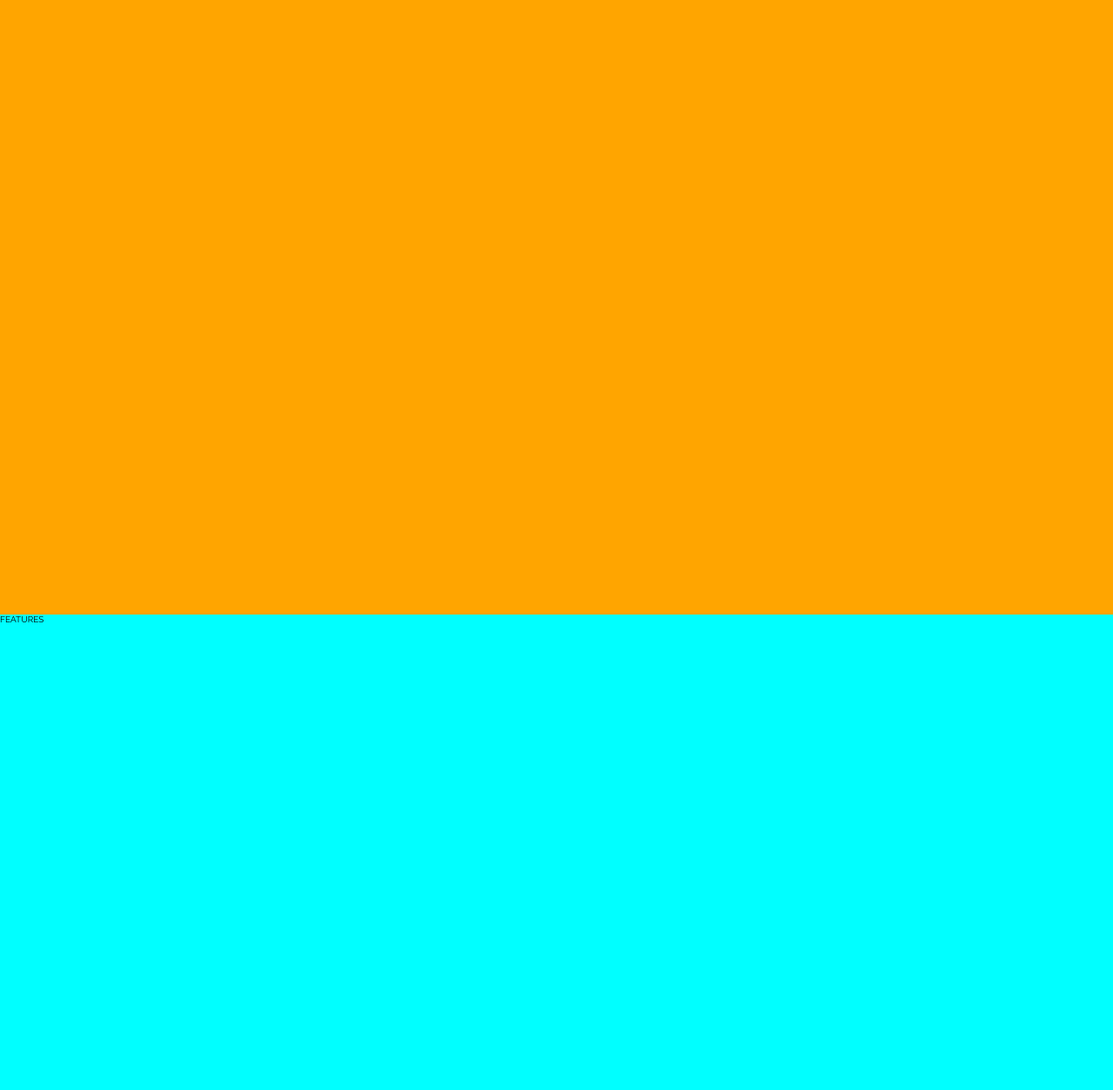
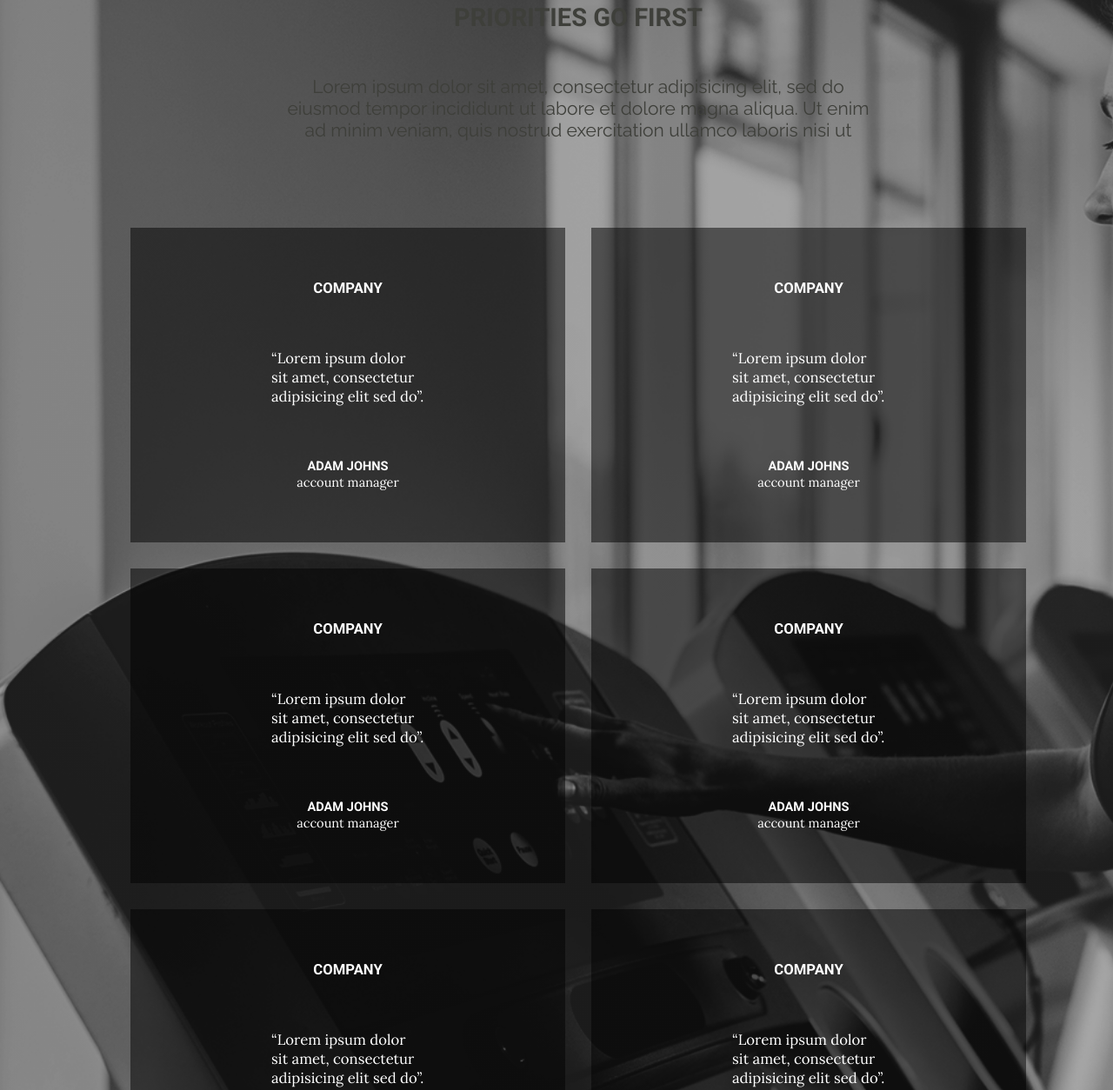
Before and after one commit to st-rkalinov/fitness-gym-website-design, a website: page index.html in a window 1280 px wide. Shown: the part 1753-3007 px from the top of the page at 87% size. Drawn offline with Linux system fonts and the light colour scheme.

Commit message:
finish section "opinions"

```diff
--- a/index.html
+++ b/index.html
@@ -7,6 +7,7 @@
     <link rel="stylesheet" href="css/style.comp.css">
     <link href="https://fonts.googleapis.com/css?family=Raleway:400,500,700,800,900&display=swap" rel="stylesheet">
     <link href="https://fonts.googleapis.com/css?family=Roboto:700&display=swap" rel="stylesheet">
+    <link href="https://fonts.googleapis.com/css?family=Lora&display=swap" rel="stylesheet">
     <title>Fitness Gym</title>
 </head>
 <body class="container">
@@ -63,7 +64,83 @@
             ullamco laboris nisi ut aliqolore.</p>
     </div>
 </section>
+
 <section class="section-opinions">
+    <h3 class="heading-3 heading-3--opinions">Priorities go first</h3>
+
+    <p class="section-opinions__text">Lorem ipsum dolor sit amet, consectetur adipisicing elit, sed do eiusmod tempor
+        incididunt ut labore
+        et dolore magna aliqua. Ut enim ad minim veniam, quis nostrud exercitation ullamco laboris nisi ut </p>
+
+    <div class="section-opinions__opinions">
+        <div class="opinion-card">
+            <p class="opinion-card__title">company</p>
+            <p class="opinion-card__text">“Lorem ipsum dolor
+                sit amet, consectetur
+                adipisicing elit sed do”.</p>
+            <div class="opinion-card__author-info">
+                <p class="opinion-card__author">adam johns</p>
+                <p class="opinion-card__author-position">account manager</p>
+            </div>
+        </div>
+
+        <div class="opinion-card">
+            <p class="opinion-card__title">company</p>
+            <p class="opinion-card__text">“Lorem ipsum dolor
+                sit amet, consectetur
+                adipisicing elit sed do”.</p>
+
+            <div class="opinion-card__author-info">
+                <p class="opinion-card__author">adam johns</p>
+                <p class="opinion-card__author-position">account manager</p>
+            </div>
+        </div>
+
+        <div class="opinion-card">
+            <p class="opinion-card__title">company</p>
+            <p class="opinion-card__text">“Lorem ipsum dolor
+                sit amet, consectetur
+                adipisicing elit sed do”.</p>
+            <div class="opinion-card__author-info">
+                <p class="opinion-card__author">adam johns</p>
+                <p class="opinion-card__author-position">account manager</p>
+            </div>
+        </div>
+
+        <div class="opinion-card">
+            <p class="opinion-card__title">company</p>
+            <p class="opinion-card__text">“Lorem ipsum dolor
+                sit amet, consectetur
+                adipisicing elit sed do”.</p>
+            <div class="opinion-card__author-info">
+                <p class="opinion-card__author">adam johns</p>
+                <p class="opinion-card__author-position">account manager</p>
+            </div>
+        </div>
+
+        <div class="opinion-card">
+            <p class="opinion-card__title">company</p>
+            <p class="opinion-card__text">“Lorem ipsum dolor
+                sit amet, consectetur
+                adipisicing elit sed do”.</p>
+            <div class="opinion-card__author-info">
+                <p class="opinion-card__author">adam johns</p>
+                <p class="opinion-card__author-position">account manager</p>
+            </div>
+        </div>
+
+        <div class="opinion-card">
+            <p class="opinion-card__title">company</p>
+            <p class="opinion-card__text">“Lorem ipsum dolor
+                sit amet, consectetur
+                adipisicing elit sed do”.</p>
+            <div class="opinion-card__author-info">
+                <p class="opinion-card__author">adam johns</p>
+                <p class="opinion-card__author-position">account manager</p>
+            </div>
+        </div>
+    </div>
+
 
 </section>
 <section class="section-features">
--- a/sass/base/_base.scss
+++ b/sass/base/_base.scss
@@ -25,9 +25,9 @@
     grid-template-columns: [full-start] 15rem [middle-start] repeat(3, [col-start] 1fr [col-end]) [middle-end full-end];
     grid-template-rows: [emptybar-start] 3.5vh [emptybar-end nav-start] 6vh
     [nav-end header-start] 110vh
-    [header-end about-us-start] 55vh
+    [header-end about-us-start] minmax(55vh, auto)
     [about-us-end our-thinking-start] minmax(33vh, auto)
-    [our-thinking-end opinions-start] 100vh
+    [our-thinking-end opinions-start] minmax(132vh, auto)
     [opinions-end features-start] 90vh
     [features-end quote1-start] 20vh
     [quote1-end thought-start] 70vh
--- a/sass/base/_typography.scss
+++ b/sass/base/_typography.scss
@@ -8,11 +8,16 @@
 
 .heading-3 {
   font-size: 2.9rem;
-  color: #3e3f3a;
+  color: $color-tertiary;
   text-transform: uppercase;
 
   &--about-us {
     font-weight: 900;
+  }
+
+  &--opinions {
+    font-family: $font-secondary;
+    grid-column: 2 / span 1;
   }
 }
 
--- /dev/null
+++ b/sass/components/_opinion-card.scss
@@ -0,0 +1,43 @@
+.opinion-card {
+  background-color: rgba(black, .5);
+  display: grid;
+  grid-template-rows: 1fr repeat(3, max-content) 1fr;
+  grid-template-columns: 1fr minmax(17.6rem, 1fr) 1fr;
+  grid-row-gap: 6rem;
+  justify-items: center;
+  color: $color-primary;
+
+
+  &__title {
+    font-size: 1.67rem;
+    grid-row: 2 / span 1;
+    grid-column: 2 / span 1;
+    font-family: $font-secondary;
+    text-transform: uppercase;
+
+  }
+
+  &__text {
+    font-size: 1.67rem;
+    font-family: $font-tertiary;
+    grid-row: 3 / span 1;
+    grid-column: 2 / span 1;
+  }
+
+  &__author-info {
+    grid-row: 4 / span 1;
+    grid-column: 2 / span 1;
+    text-align: center;
+  }
+
+  &__author {
+    font-size: 1.46rem;
+    font-family: $font-secondary;
+    text-transform: uppercase;
+  }
+
+  &__author-position {
+    font-size: 1.46rem;
+    font-family: $font-tertiary;
+  }
+}
--- a/sass/main.scss
+++ b/sass/main.scss
@@ -4,6 +4,7 @@
 @import "base/typography";
 
 @import "components/buttons";
+@import "components/opinion-card";
 
 @import "layout/navigation";
 @import "layout/header";
--- a/sass/pages/_home.scss
+++ b/sass/pages/_home.scss
@@ -11,9 +11,10 @@
   text-align: center;
 
   &__text {
-    color: #3e3f3a;
+    color: $color-tertiary;
     font-size: 1.9rem;
     padding-top: 4rem;
+
   }
 }
 
@@ -37,7 +38,31 @@
 }
 
 .section-opinions {
-  background-color: orange;
+  background-image: linear-gradient(rgba($color-overlay, .3), rgba($color-overlay, .3)), url("../img/section-opinions-background.png");
+  background-size: cover;
+  display: grid;
+  align-items: end;
+  justify-items: center;
+  grid-template-columns: minmax($page-left-min-padding, $page-left-max-padding) 1fr minmax($page-right-min-padding, 10rem);
+  grid-template-rows: minmax(13rem, auto) minmax(7rem, auto) auto 1fr;
+  grid-row-gap: 5rem;
+
+  &__text {
+    text-align: center;
+    padding: 0 13vw;
+    font-size: 2.1rem;
+    color: $color-tertiary;
+    grid-column: 2 / span 1;
+  }
+
+  &__opinions {
+    grid-column: 2 / span 1;
+    justify-self: stretch;
+    display: grid;
+    grid-template-columns: repeat(auto-fit, minmax(34rem, 1fr));
+    grid-gap: 3rem;
+    padding-top: 5rem;
+  }
 }
 
 .section-features {
--- a/sass/utils/_variables.scss
+++ b/sass/utils/_variables.scss
@@ -1,10 +1,12 @@
 //COLORS
 $color-overlay: black;
 $color-primary: white;
+$color-tertiary: #3e3f3a;
 
 //FONTS
 $font-primary: 'Raleway', sans-serif;
 $font-secondary: 'Roboto', sans-serif;
+$font-tertiary: 'Lora', serif;
 
 //PADDINGS
 $page-left-min-padding: 5rem;
```
Also changed, not shown: css/style.comp.css, img/section-opinions-background.png (added), 1 other file.
